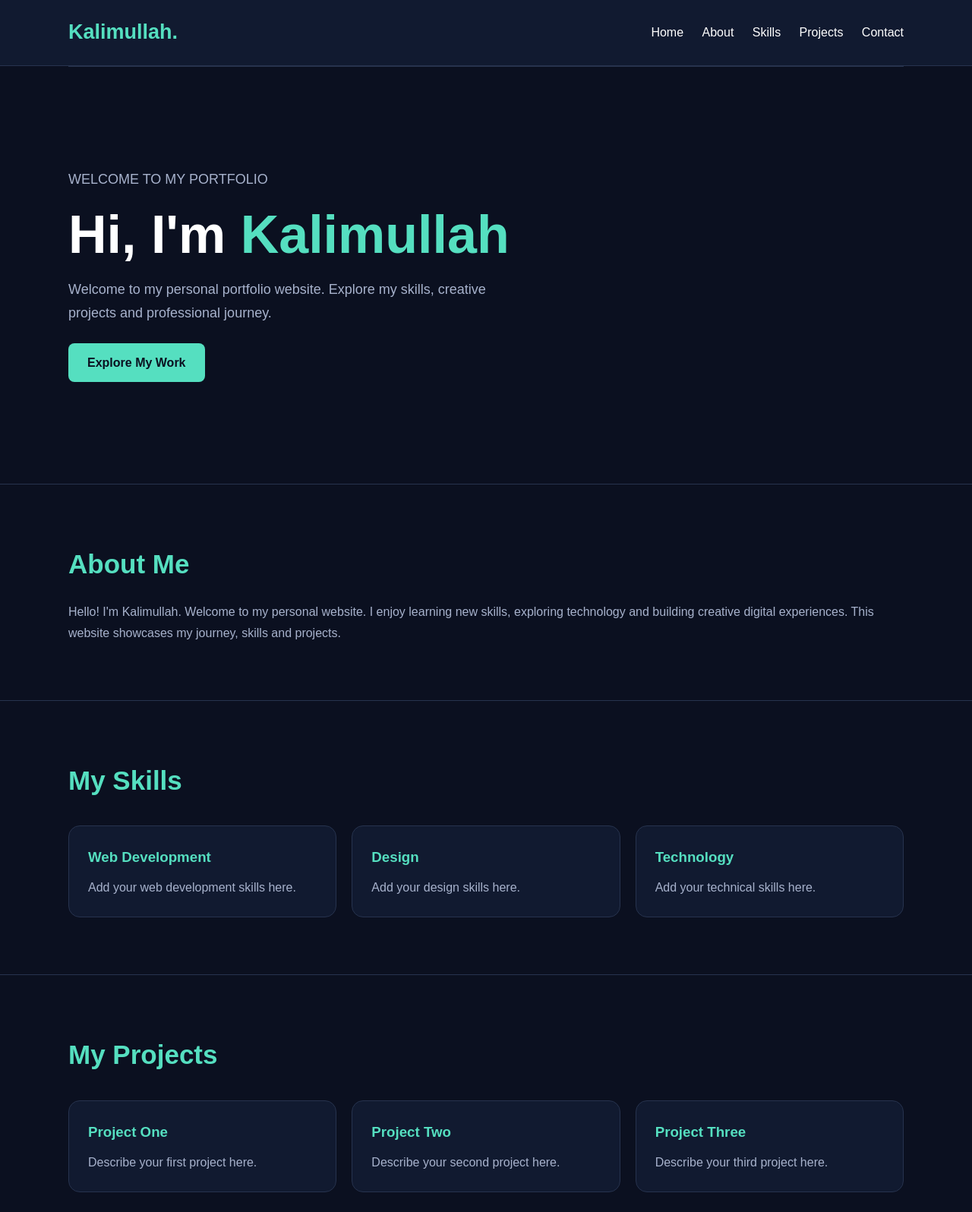
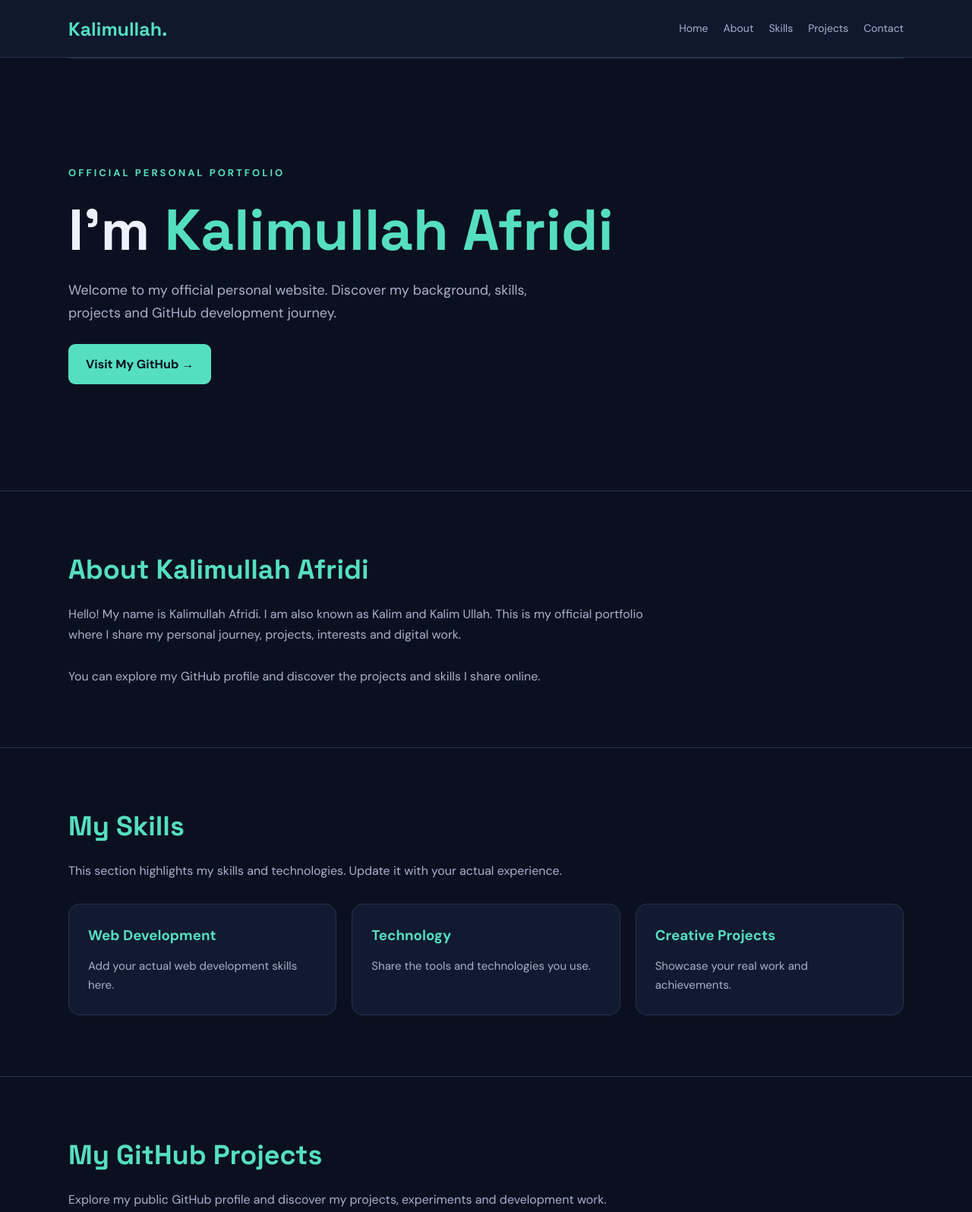
Before and after one commit to kafridi1/kalimullah, a plain HTML site: page index.html in a window 1280 px wide. Shown: the top 1596 px of the page at 76% size. Drawn offline with Linux system fonts and the light colour scheme.

Commit message:
Enhance SEO and update portfolio content
Updated meta tags and content for SEO optimization and clarity.

```diff
--- a/index.html
+++ b/index.html
@@ -3,21 +3,66 @@
 <html lang="en">
 <head>
     <meta charset="UTF-8">
-<meta name="viewport" content="width=device-width, initial-scale=1.0">
+    <meta name="viewport" content="width=device-width, initial-scale=1">
 
-<title>Kalimullah | Official Portfolio</title>
+    <!-- SEO TITLE -->
+    <title>Kalimullah Afridi | Official Website & Portfolio</title>
 
-<meta name="description" content="Explore Kalimullah's personal portfolio, skills, projects and professional work.">
+    <!-- SEO DESCRIPTION -->
+    <meta name="description" content="Welcome to the official website of Kalimullah Afridi, also known as Kalim and Kalim Ullah. Explore his personal portfolio, GitHub profile, projects and skills.">
 
+    <meta name="author" content="Kalimullah Afridi">
     <meta name="robots" content="index, follow">
-
     <meta name="theme-color" content="#0b1020">
 
-<meta property="og:title" content="Kalimullah | Official Portfolio">
-<meta property="og:description" content="Explore my portfolio, skills and projects.">
+    <!-- CANONICAL URL -->
+    <link rel="canonical" href="https://kafridi1.github.io/kalimullah/">
+
+    <!-- OPEN GRAPH -->
     <meta property="og:type" content="website">
+    <meta property="og:title" content="Kalimullah Afridi | Official Portfolio">
+    <meta property="og:description" content="Explore the official portfolio and GitHub projects of Kalimullah Afridi.">
+    <meta property="og:url" content="https://kafridi1.github.io/kalimullah/">
+    <meta property="og:image" content="https://kafridi1.github.io/kalimullah/og-image.jpg">
+
+    <!-- TWITTER -->
+    <meta name="twitter:card" content="summary_large_image">
+    <meta name="twitter:title" content="Kalimullah Afridi">
+    <meta name="twitter:description" content="Official personal portfolio and GitHub projects.">
+
+    <!-- PERSON STRUCTURED DATA -->
+    <script type="application/ld+json">
+    {
+      "@context": "https://schema.org",
+      "@type": "Person",
+      "name": "Kalimullah Afridi",
+      "alternateName": [
+        "Kalim",
+        "Kalim Ullah",
+        "Kalim Afridi"
+      ],
+      "url": "https://kafridi1.github.io/kalimullah/",
+      "sameAs": [
+        "https://github.com/kafridi1"
+      ],
+      "mainEntityOfPage": "https://kafridi1.github.io/kalimullah/"
+    }
+    </script>
+
+    <link rel="preconnect" href="https://fonts.googleapis.com">
+    <link rel="preconnect" href="https://fonts.gstatic.com" crossorigin>
+    <link href="https://fonts.googleapis.com/css2?family=DM+Sans:wght@400;500;600;700&family=Space+Grotesk:wght@500;600;700&display=swap" rel="stylesheet">
 
     <style>
+    :root {
+        --bg: #0b1020;
+        --panel: #111a30;
+        --text: #eef2ff;
+        --muted: #a7b2cc;
+        --accent: #55dfc0;
+        --line: #27334e;
+    }
+
     * {
         margin: 0;
         padding: 0;
@@ -26,10 +71,15 @@
     }
 
     body {
-  font-family: Arial, sans-serif;
-  background: #0b1020;
-  color: #fff;
+        background: var(--bg);
+        color: var(--text);
+        font-family: 'DM Sans', sans-serif;
         line-height: 1.7;
+    }
+
+    a {
+        color: inherit;
+        text-decoration: none;
     }
 
     .container {
@@ -39,140 +89,170 @@ body {
     }
 
     header {
-  background: #111a30;
-  padding: 20px 0;
+        background: rgba(17,26,48,.95);
+        border-bottom: 1px solid var(--line);
         position: sticky;
         top: 0;
-  z-index: 10;
-  border-bottom: 1px solid #27334e;
+        z-index: 100;
     }
 
     nav {
+        min-height: 75px;
         display: flex;
         justify-content: space-between;
         align-items: center;
+        gap: 15px;
     }
 
     .logo {
-  font-size: 27px;
-  font-weight: bold;
-  color: #55dfc0;
+        font: 700 25px 'Space Grotesk', sans-serif;
+        color: var(--accent);
     }
 
-nav a {
-  color: white;
-  text-decoration: none;
-  margin-left: 20px;
+    .navlinks {
+        display: flex;
+        flex-wrap: wrap;
+        gap: 20px;
     }
 
-nav a:hover {
-  color: #55dfc0;
+    .navlinks a {
+        font-size: 14px;
+        color: var(--muted);
+    }
+
+    .navlinks a:hover {
+        color: var(--accent);
     }
 
     .hero {
-  min-height: 550px;
+        min-height: 570px;
         display: flex;
         flex-direction: column;
         justify-content: center;
         align-items: flex-start;
-  padding: 70px 0;
+        padding: 80px 0;
     }
 
-.hero h1 {
-  font-size: clamp(40px, 8vw, 70px);
-  line-height: 1.2;
-  margin: 15px 0;
+    .eyebrow {
+        color: var(--accent);
+        font-weight: 700;
+        text-transform: uppercase;
+        letter-spacing: 3px;
+        font-size: 13px;
     }
 
-.hero h1 span {
-  color: #55dfc0;
+    h1 {
+        font: 700 clamp(42px, 8vw, 76px)/1.15 'Space Grotesk', sans-serif;
+        margin: 20px 0;
+    }
+
+    h1 span {
+        color: var(--accent);
     }
 
     .hero p {
-  color: #a7b2cc;
-  max-width: 600px;
+        max-width: 650px;
+        color: var(--muted);
         font-size: 18px;
     }
 
     .btn {
         display: inline-block;
-  background: #55dfc0;
-  color: #0b1020;
-  padding: 12px 25px;
+        background: var(--accent);
+        color: #08101e;
+        padding: 13px 23px;
+        border-radius: 9px;
+        font-weight: 700;
         margin-top: 25px;
-  border-radius: 8px;
-  text-decoration: none;
-  font-weight: bold;
+        transition: .2s;
     }
 
     .btn:hover {
+        transform: translateY(-3px);
         background: #8b9cff;
     }
 
     section {
-  padding: 75px 0;
-  border-top: 1px solid #27334e;
+        padding: 80px 0;
+        border-top: 1px solid var(--line);
     }
 
     h2 {
-  font-size: 35px;
-  margin-bottom: 20px;
-  color: #55dfc0;
+        font: 700 36px 'Space Grotesk', sans-serif;
+        color: var(--accent);
+        margin-bottom: 22px;
     }
 
     section p {
-  color: #a7b2cc;
+        color: var(--muted);
+        max-width: 800px;
     }
 
-.skills, .projects {
+    .cards {
         display: grid;
-  grid-template-columns: repeat(auto-fit, minmax(220px, 1fr));
+        grid-template-columns: repeat(auto-fit, minmax(230px, 1fr));
         gap: 20px;
         margin-top: 30px;
     }
 
     .card {
-  background: #111a30;
-  border: 1px solid #27334e;
+        background: var(--panel);
+        border: 1px solid var(--line);
         padding: 25px;
         border-radius: 15px;
-  transition: 0.3s;
+        transition: .25s;
     }
 
     .card:hover {
         transform: translateY(-5px);
-  border-color: #55dfc0;
+        border-color: var(--accent);
     }
 
     .card h3 {
-  margin-bottom: 10px;
-  color: #55dfc0;
+        color: var(--accent);
+        margin-bottom: 12px;
+    }
+
+    .card p {
+        font-size: 15px;
     }
 
     .contact {
         text-align: center;
     }
 
+    .contact p {
+        margin: auto;
+    }
+
     footer {
+        background: var(--panel);
         text-align: center;
         padding: 25px;
-  background: #111a30;
-  color: #a7b2cc;
+        color: var(--muted);
     }
 
-@media(max-width:600px) {
+    @media(max-width:650px) {
         nav {
             flex-direction: column;
-    gap: 15px;
+            padding: 17px 0;
         }
 
-  nav a {
-    margin: 0 7px;
-    font-size: 14px;
+        .navlinks {
+            justify-content: center;
+            gap: 13px;
         }
 
         .hero {
-    min-height: 450px;
+            min-height: 470px;
+        }
+
+        section {
+            padding: 60px 0;
+        }
+
+        h2 {
+            font-size: 30px;
         }
     }
     </style>
@@ -183,9 +263,9 @@ footer {
 <header>
     <div class="container">
         <nav>
-      <div class="logo">Kalimullah.</div>
+            <a class="logo" href="#home">Kalimullah.</a>
 
-      <div>
+            <div class="navlinks">
                 <a href="#home">Home</a>
                 <a href="#about">About</a>
                 <a href="#skills">Skills</a>
@@ -198,90 +278,119 @@ footer {
 
 <main>
 
+    <!-- HOME -->
     <section class="hero container" id="home">
-  <p>WELCOME TO MY PORTFOLIO</p>
+        <div class="eyebrow">Official Personal Portfolio</div>
 
-  <h1>Hi, I'm <span>Kalimullah</span></h1>
+        <h1>I'm <span>Kalimullah Afridi</span></h1>
 
         <p>
-    Welcome to my personal portfolio website.
-    Explore my skills, creative projects and professional journey.
+            Welcome to my official personal website.
+            Discover my background, skills, projects
+            and GitHub development journey.
         </p>
 
-  <a href="#projects" class="btn">Explore My Work</a>
+        <a class="btn" href="https://github.com/kafridi1"
+           target="_blank" rel="noopener noreferrer">
+            Visit My GitHub →
+        </a>
     </section>
 
+    <!-- ABOUT -->
     <section id="about">
         <div class="container">
-    <h2>About Me</h2>
+            <h2>About Kalimullah Afridi</h2>
 
             <p>
-      Hello! I'm Kalimullah. Welcome to my personal website.
-      I enjoy learning new skills, exploring technology
-      and building creative digital experiences.
+                Hello! My name is Kalimullah Afridi.
+                I am also known as Kalim and Kalim Ullah.
+                This is my official portfolio where I share
+                my personal journey, projects, interests
+                and digital work.
+            </p>
 
-      This website showcases my journey, skills and projects.
+            <br>
+
+            <p>
+                You can explore my GitHub profile and
+                discover the projects and skills I share online.
             </p>
         </div>
     </section>
 
+    <!-- SKILLS -->
     <section id="skills">
         <div class="container">
             <h2>My Skills</h2>
 
-    <div class="skills">
+            <p>
+                This section highlights my skills and
+                technologies. Update it with your actual experience.
+            </p>
+
+            <div class="cards">
                 <div class="card">
                     <h3>Web Development</h3>
-        <p>Add your web development skills here.</p>
-      </div>
-
-      <div class="card">
-        <h3>Design</h3>
-        <p>Add your design skills here.</p>
+                    <p>Add your actual web development skills here.</p>
                 </div>
 
                 <div class="card">
                     <h3>Technology</h3>
-        <p>Add your technical skills here.</p>
+                    <p>Share the tools and technologies you use.</p>
+                </div>
+
+                <div class="card">
+                    <h3>Creative Projects</h3>
+                    <p>Showcase your real work and achievements.</p>
                 </div>
             </div>
         </div>
     </section>
 
+    <!-- PROJECTS -->
     <section id="projects">
         <div class="container">
-    <h2>My Projects</h2>
+            <h2>My GitHub Projects</h2>
 
-    <div class="projects">
+            <p>
+                Explore my public GitHub profile and discover
+                my projects, experiments and development work.
+            </p>
+
+            <div class="cards">
                 <div class="card">
-        <h3>Project One</h3>
-        <p>Describe your first project here.</p>
+                    <h3>GitHub Profile</h3>
+                    <p>Visit my official GitHub profile.</p>
+                    <a class="btn"
+                       href="https://github.com/kafridi1"
+                       target="_blank" rel="noopener noreferrer">
+                       View Profile →
+                    </a>
                 </div>
 
                 <div class="card">
-        <h3>Project Two</h3>
-        <p>Describe your second project here.</p>
-      </div>
-
-      <div class="card">
-        <h3>Project Three</h3>
-        <p>Describe your third project here.</p>
+                    <h3>Personal Portfolio</h3>
+                    <p>Explore my official portfolio website.</p>
+                    <a class="btn" href="#home">Explore Website →</a>
                 </div>
             </div>
         </div>
     </section>
 
+    <!-- CONTACT -->
     <section id="contact" class="contact">
         <div class="container">
-    <h2>Contact Me</h2>
+            <h2>Connect With Me</h2>
 
             <p>
-      Interested in connecting or working together?
-      Feel free to contact me.
+                Want to explore my work or connect with me?
+                Visit my official GitHub profile.
             </p>
 
-    <a href="mailto:YOUR-EMAIL@example.com" class="btn">
-      Send Me an Email
+            <a class="btn"
+               href="https://github.com/kafridi1"
+               target="_blank" rel="noopener noreferrer">
+               Connect on GitHub →
             </a>
         </div>
     </section>
@@ -289,7 +398,10 @@ footer {
 </main>
 
 <footer>
-  <p>© <span id="year"></span> Kalimullah. All Rights Reserved.</p>
+    <p>
+        © <span id="year"></span> Kalimullah Afridi.
+        Official Personal Portfolio.
+    </p>
 </footer>
 
 <script>
```
Lines whose indentation alone changed are shown as unchanged.
